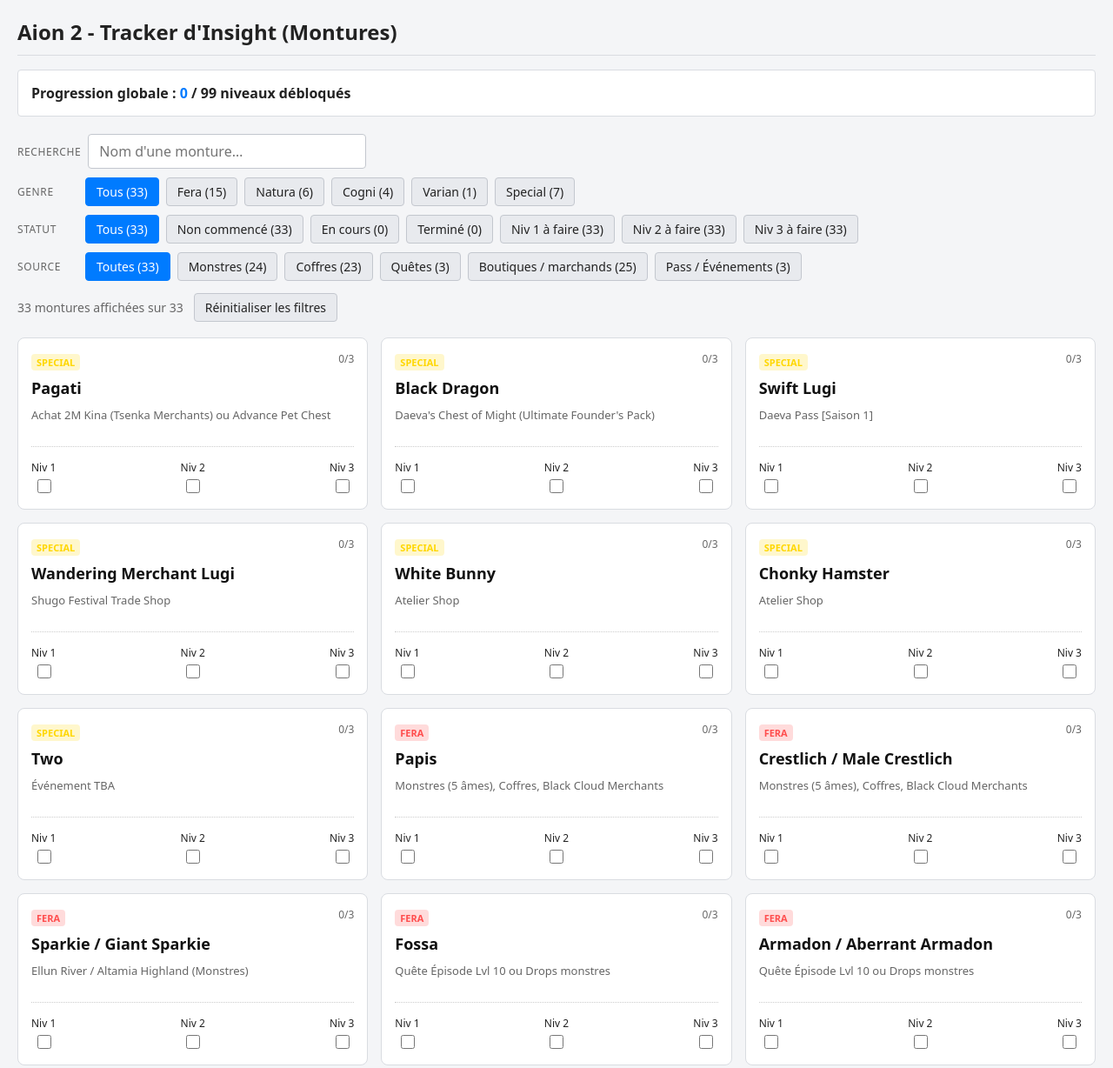
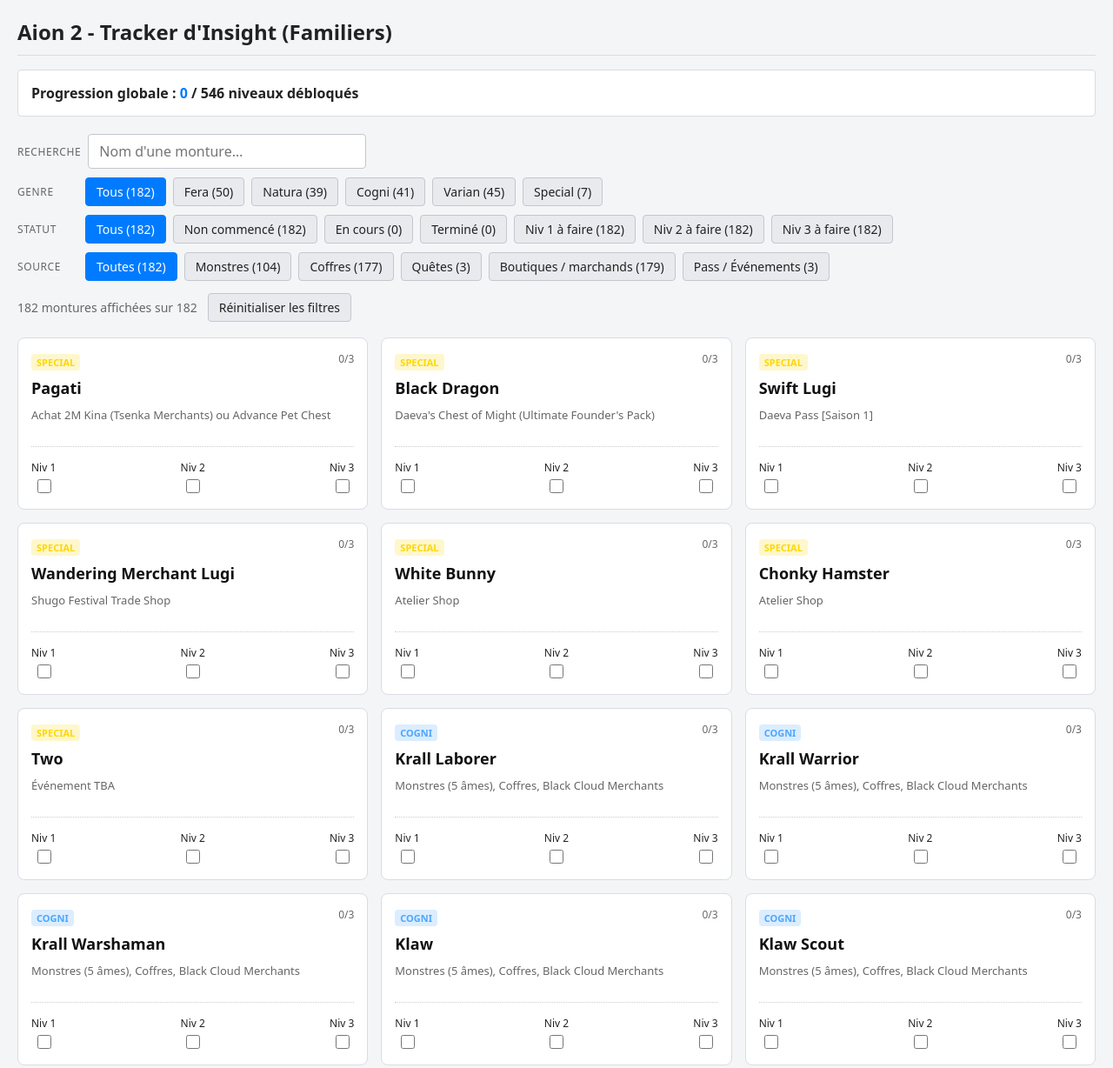
Before and after one commit to arthbsx/aion-tracker, a plain HTML site: page index.html in a window 1280 px wide. Shown: the top 1228 px of the page at 87% size. Drawn offline with Linux system fonts and the light colour scheme.

Commit message:
Add files via upload

```diff
--- a/index.html
+++ b/index.html
@@ -35,7 +35,7 @@ button.active{background:var(--accent);border-color:var(--accent);color:#fff}
 </style>
 </head>
 <body>
-<h1>Aion 2 - Tracker d'Insight (Montures)</h1>
+<h1>Aion 2 - Tracker d'Insight (Familiers)</h1>
 <div class="progress-container">Progression globale : <span id="global-progress">0</span> / <span id="total-progress">0</span> niveaux débloqués</div>
 <div class="filters">
 <div class="fgroup"><span class="flabel">Recherche</span><input class="search" id="search" type="search" placeholder="Nom d'une monture…"></div>
@@ -45,45 +45,40 @@ button.active{background:var(--accent);border-color:var(--accent);color:#fff}
 <div class="grid" id="pet-grid"></div>
 
 <script>
-const db=[
-{name:"Pagati",genus:"Special",loc:"Achat 2M Kina (Tsenka Merchants) ou Advance Pet Chest"},
-{name:"Black Dragon",genus:"Special",loc:"Daeva's Chest of Might (Ultimate Founder's Pack)"},
-{name:"Swift Lugi",genus:"Special",loc:"Daeva Pass [Saison 1]"},
-{name:"Wandering Merchant Lugi",genus:"Special",loc:"Shugo Festival Trade Shop"},
-{name:"White Bunny",genus:"Special",loc:"Atelier Shop"},
-{name:"Chonky Hamster",genus:"Special",loc:"Atelier Shop"},
-{name:"Two",genus:"Special",loc:"Événement TBA"},
-{name:"Papis",genus:"Fera",loc:"Monstres (5 âmes), Coffres, Black Cloud Merchants"},
-{name:"Crestlich / Male Crestlich",genus:"Fera",loc:"Monstres (5 âmes), Coffres, Black Cloud Merchants"},
-{name:"Sparkie / Giant Sparkie",genus:"Fera",loc:"Ellun River / Altamia Highland (Monstres)"},
-{name:"Fossa",genus:"Fera",loc:"Quête Épisode Lvl 10 ou Drops monstres"},
-{name:"Armadon / Aberrant Armadon",genus:"Fera",loc:"Quête Épisode Lvl 10 ou Drops monstres"},
-{name:"Tog / Young Tog",genus:"Fera",loc:"Quête Épisode Lvl 10 ou Drops monstres"},
-{name:"Odyle Spider",genus:"Fera",loc:"Monstres (5 âmes), Coffres, Black Cloud Merchants"},
-{name:"Karnif / Modified Karnif",genus:"Fera",loc:"Monstres (5 âmes), Coffres, Black Cloud Merchants"},
-{name:"Drakan Guard Dog",genus:"Fera",loc:"Monstres (5 âmes), Coffres, Black Cloud Merchants"},
-{name:"Slink / Young Slink",genus:"Fera",loc:"Monstres (5 âmes), Coffres, Black Cloud Merchants"},
-{name:"Ursus / Young Ursus",genus:"Fera",loc:"Monstres (5 âmes), Coffres, Black Cloud Merchants"},
-{name:"Kailin / Young Kailin",genus:"Fera",loc:"Monstres (5 âmes), Coffres, Black Cloud Merchants"},
-{name:"Brax",genus:"Fera",loc:"Monstres (5 âmes), Coffres, Black Cloud Merchants"},
-{name:"Zaif / Aberrant Zaif",genus:"Fera",loc:"Monstres (5 âmes), Coffres, Black Cloud Merchants"},
-{name:"Vivel",genus:"Fera",loc:"Monstres (5 âmes), Coffres, Black Cloud Merchants"},
-{name:"Manduri Fighter / Trebuchet",genus:"Cogni",loc:"Black Claw Village, Pilgrim's Ridge"},
-{name:"Klaw / Klaw Scout",genus:"Cogni",loc:"Monstres (5 âmes), Coffres, Black Cloud Merchants"},
-{name:"Krall Laborer / Warrior",genus:"Cogni",loc:"Monstres (5 âmes), Coffres, Black Cloud Merchants"},
-{name:"Elite Dratona",genus:"Cogni",loc:"Coffres / Black Cloud Merchants uniquement"},
-{name:"Zelophi",genus:"Natura",loc:"Monstres (5 âmes), Coffres, Black Cloud Merchants"},
-{name:"Fungie / Fungen",genus:"Natura",loc:"Monstres (5 âmes), Coffres, Black Cloud Merchants"},
-{name:"Forest Spirit / Guardian",genus:"Natura",loc:"Monstres (5 âmes), Coffres, Black Cloud Merchants"},
-{name:"Withered Agrint / Agrint",genus:"Natura",loc:"Monstres (5 âmes), Coffres, Black Cloud Merchants"},
-{name:"Stone Spirit",genus:"Natura",loc:"Monstres (5 âmes), Coffres, Black Cloud Merchants"},
-{name:"Element Spirits",genus:"Natura",loc:"Monstres (5 âmes), Coffres, Black Cloud Merchants"},
-{name:"Kalgolem / Blue Kalgolem",genus:"Varian",loc:"Monstres (5 âmes), Coffres, Black Cloud Merchants"}
-];
+const M="Monstres (5 âmes), Coffres, Black Cloud Merchants",C="Coffres / Black Cloud Merchants uniquement";
+const special=[
+["Pagati","Achat 2M Kina (Tsenka Merchants) ou Advance Pet Chest"],
+["Black Dragon","Daeva's Chest of Might (Ultimate Founder's Pack)"],
+["Swift Lugi","Daeva Pass [Saison 1]"],
+["Wandering Merchant Lugi","Shugo Festival Trade Shop"],
+["White Bunny","Atelier Shop"],
+["Chonky Hamster","Atelier Shop"],
+["Two","Événement TBA"]];
+const groups=[
+["Cogni",M,"Krall Laborer|Krall Warrior|Krall Warshaman|Klaw|Klaw Scout|Elite Klaw|Manduri Fighter|Manduri Elite Fighter|Manduri Trebuchet Worker|Nagarant Guardian Warrior|Aullaeu Shaman|Biruta|Kuru Worker|Kuru Tinkerer|Kuru Overseer|Enhanced Krall Combatant|Enhanced Krall Sentry|Kerubar|Kerubian|Kerubiel|Drakan Watcher|Dracuni Herbalist|Naga Elite Priest|Modified Lupyllini|Decomposed Lupyllini"],
+["Cogni",C,"Elite Dratona|Varg Berserker|Aultross's Doppelganger|Mumu Warrior|Mumu Worker|Mumu Overseer|Urugugu Brawler|Sentinel K'nash|Phantasmal Lakshmi|Pretor Veil Administrator|Biruta Herbalist|Dratona|Dratona Tinkerer|Furious Feruk|Addicted Shulak Cart Worker|Predator Saraswati"],
+["Fera",M,"Papis|Crestlich|Male Crestlich|Sparkie|Giant Sparkie|Fossa|Skama|Aberrant Skama|Aberrant Armadon|Tog|Odyle Spider|Coradon|Starturtle|Brax|Sylphen|Potcrab|Aberrant Potcrab|Skyray|Drakan Guard Dog|Kailin|Young Kailin|Slink|Young Slink|Crasaur|Lupyllini|Airon|Cave Bat|Ursus|Young Ursus|Giant Bee|Aberrant Bee|Scorpion|Spider|Ashen Spider|Unstable Spider|Karnif|Modified Karnif|Zaif|Aberrant Zaif|Vivel"],
+["Fera",C,"Elite Keneire|Kernon|Aberrant Odyle Spider|Elite Ursus|Armadon|Grave Rat|Cadaver Insectoid|Young Tog|Ashen Basilisk|Flame Barghest"],
+["Natura",M,"Zelophi|Fungie|Fungen|Forest Spirit|Mutated Forest Spirit|Gravi|Large Leaf Gravi|Magic Gravi|Forest Specter|Withered Agrint|Agrint|Korutin Worker|Stone Spirit|Nepenthes|Lesser Element Spirit|Intermediate Element Spirit|Superior Element Spirit|Forest Guardian|Odyle Store Spirit|Drana Spore|Rufflesia"],
+["Natura",C,"Black Smoke Murute|Ultimate Wind Spirit|Ultimate Fire Spirit|Ultimate Water Spirit|Ultimate Earth Spirit|Dionae|Forest Dionae|Ashen Dionae|Red Spark Ignus|Dried Up Forest Guardian|Mutated Forest Guardian|Ancient Spirit|Spirit King's Bodyguard Warrior|Elite Poisonous Spore Fungen|Ashen Agrint|Thin Agrint|Dry Leaf Agrint|Black Spirit"],
+["Varian",M,"Kalgolem|Blue Kalgolem|Marsh Targon|Swarm|Drana Swarm|Drakan Probe|Oculazen|Vigilant Oculazen|Pino|Pino Worker|Swamp Monster|Forest Monster|Drana Predator|Silver Blade Rotan|Guardite|Guardite Watcher|Elite Guardite|Dark Spirit"],
+["Varian",C,"Drakana Kalgolem|Krao Mutant|Krao Test Subject|Krao Seal Guardian|Slime|Drana Slime|Contaminated Slime|Harcon|Distorted Mutant|Gatekeeper Pinopi|Drana Mutant Brute|Fated Mutant Brute|Cadaver Cleaner|Parasite Swarm|Drana Contaminant|Drana Mutant|Faded Drana Mutant|Fated Floater|Flame Stone Guardian Statue|Duduka Worker|Duduka Trebuchet Worker|Faded Predator|Mudthorn|Poison Blood|Elite Soulless Corpse Gnat|Congealed Drana|Faded Drana"]];
+const EXTRA={"Sparkie":" — Ellun River / Altamia Highland","Giant Sparkie":" — Ellun River / Altamia Highland","Manduri Fighter":" — Black Claw Village, Pilgrim's Ridge","Manduri Trebuchet Worker":" — Black Claw Village, Pilgrim's Ridge","Fossa":" — Quête Épisode 1 (Kaidros), récompense au choix","Armadon":" — Quête Épisode 1 (Kaidros), récompense au choix","Tog":" — Quête Épisode 1 (Kaidros), récompense au choix","Papis":" — Coffre de sélection de départ","Silver Blade Rotan":" — Coffre de sélection de départ","Korutin Worker":" — Coffre de sélection de départ","Black Smoke Murute":" — Coffre de sélection de départ","Elite Soulless Corpse Gnat":" (toutes variantes)"};
+const db=[];
+special.forEach(([name,loc])=>db.push({name,genus:"Special",loc}));
+groups.forEach(([genus,loc,list])=>list.split("|").forEach(name=>db.push({name,genus,loc:loc+(EXTRA[name]||"")})));
 const KEY='aion2_pets_tracker';
 const colors={Special:'#ffd700',Fera:'#ff4d4d',Natura:'#4dff4d',Cogni:'#4da6ff',Varian:'#d44dff'};
 let saved={};
 try{saved=JSON.parse(localStorage.getItem(KEY))||{}}catch(e){saved={}}
+const ALIAS={"Trebuchet":"Manduri Trebuchet Worker","Warrior":"Krall Warrior","Guardian":"Forest Guardian","Element Spirits":["Lesser Element Spirit","Intermediate Element Spirit","Superior Element Spirit"]};
+(function(){const names=new Set(db.map(p=>p.name));let mig=false;
+Object.keys(saved).forEach(k=>{const m=k.match(/^(.+)_L([123])$/);if(!m||!saved[k])return;const old=m[1];
+if(!old.includes(" / ")&&old!=="Element Spirits")return;
+const parts=old==="Element Spirits"?ALIAS[old]:old.split(" / ").map(x=>ALIAS[x]||x);
+parts.forEach(n=>{const nk=`${n}_L${m[2]}`;if(names.has(n)&&!(nk in saved)){saved[nk]=true;mig=true}})});
+if(mig)try{localStorage.setItem(KEY,JSON.stringify(saved))}catch(e){}})();
+
 const f={genus:'All',status:'All',source:'All',q:''};
 const GENERA=['Fera','Natura','Cogni','Varian','Special'];
 const STATUS=[['All','Tous'],['todo','Non commencé'],['doing','En cours'],['done','Terminé'],['n1','Niv 1 à faire'],['n2','Niv 2 à faire'],['n3','Niv 3 à faire']];
```
